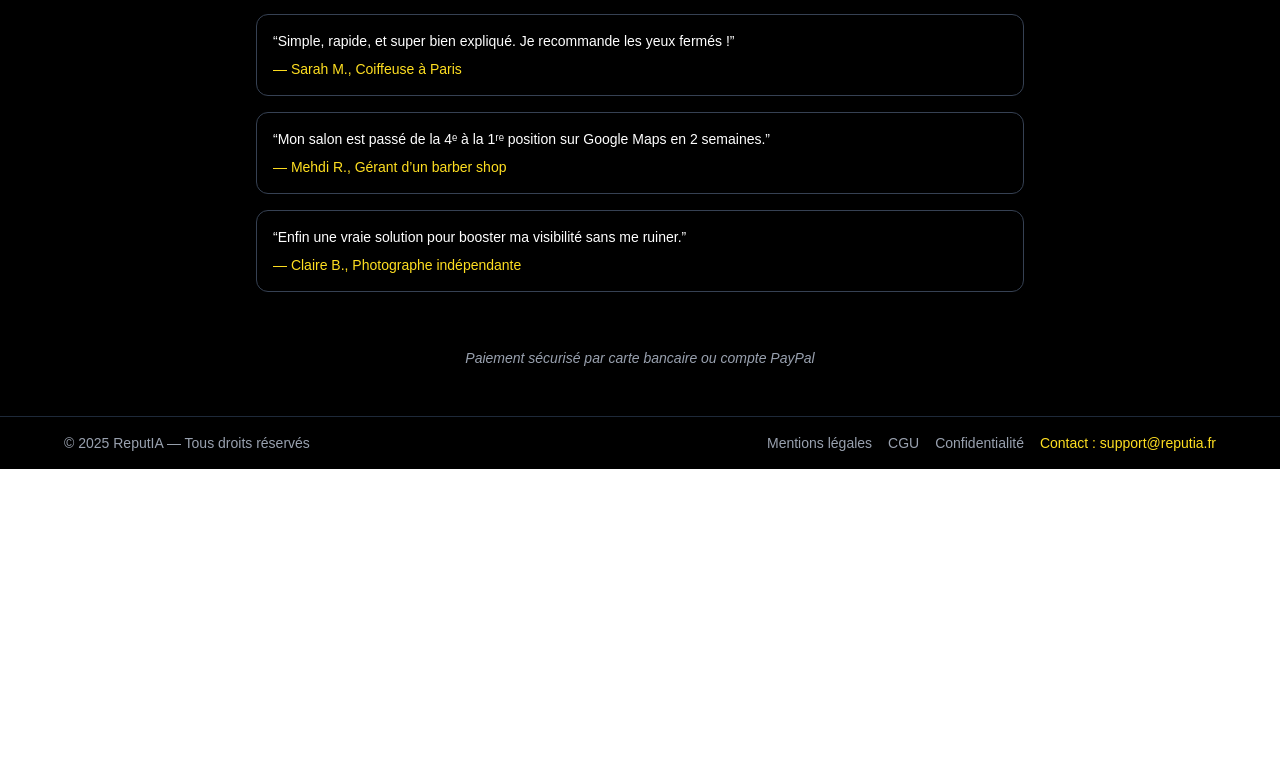
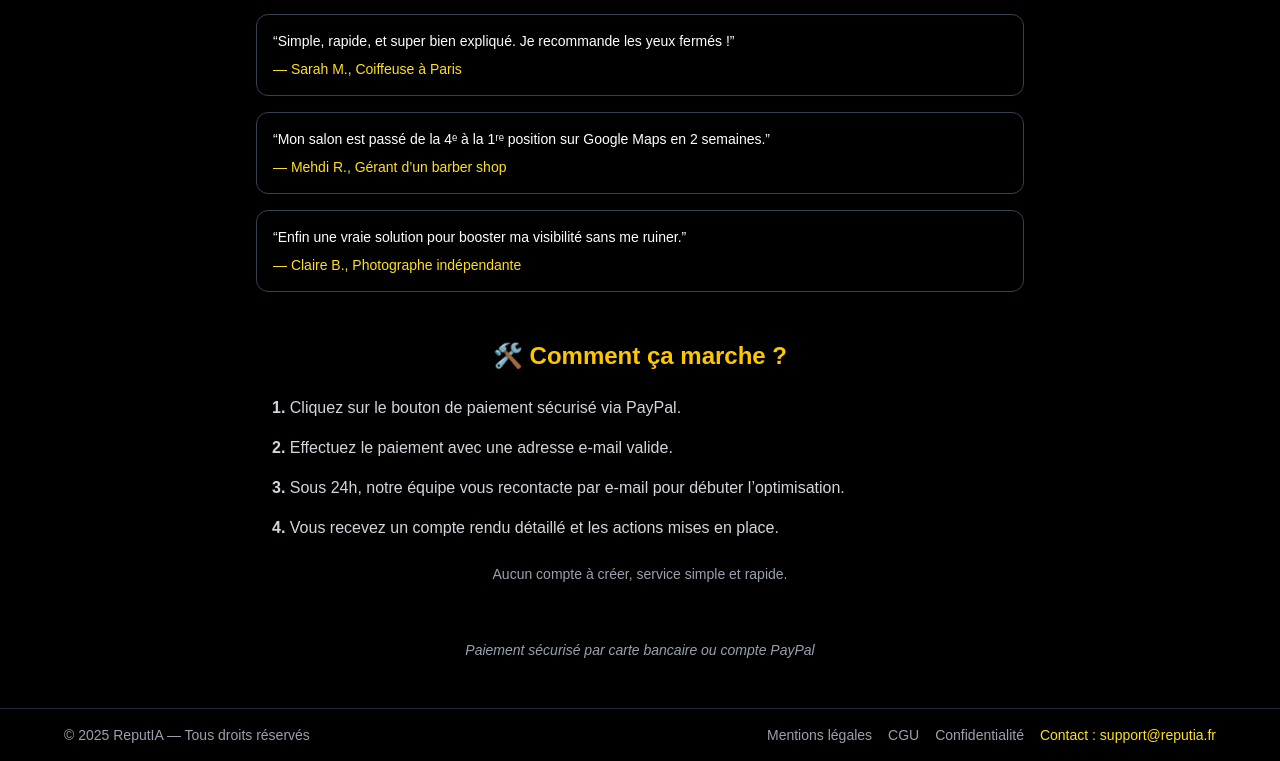
Before and after one commit to ReputIA/boost-landing, a Next.js app: page / in a window 1280 px wide. Shown: the part 612-1373 px from the top of the page. Before the commit the page ends 1081 px from the top, so only its background shows below. Built offline with nearby package versions, Linux system fonts and the light colour scheme.

Commit message:
Ajout section Comment ça marche + instructions avant paiement

```diff
--- a/src/pages/index.tsx
+++ b/src/pages/index.tsx
@@ -1,4 +1,3 @@
-
 'use client'
 
 import Image from 'next/image'
@@ -114,6 +113,21 @@ export default function Home() {
           </div>
         </div>
 
+        {/* SECTION COMMENT ÇA MARCHE */}
+        <div className="mt-12 w-full max-w-3xl">
+          <h2 className="text-2xl font-bold text-yellow-400 text-center mb-6">🛠️ Comment ça marche ?</h2>
+          <ol className="space-y-4 text-left text-base text-gray-300 px-4">
+            <li><strong>1.</strong> Cliquez sur le bouton de paiement sécurisé via PayPal.</li>
+            <li><strong>2.</strong> Effectuez le paiement avec une adresse e-mail valide.</li>
+            <li><strong>3.</strong> Sous 24h, notre équipe vous recontacte par e-mail pour débuter l’optimisation.</li>
+            <li><strong>4.</strong> Vous recevez un compte rendu détaillé et les actions mises en place.</li>
+          </ol>
+          <p className="mt-6 text-sm text-center text-gray-400">
+            Aucun compte à créer, service simple et rapide.
+          </p>
+        </div>
+
+        {/* BOUTON PAYPAL */}
         <div id="paypal-button-container" className="mt-10" />
         <p className="text-sm italic text-gray-400 mt-4">
           Paiement sécurisé par carte bancaire ou compte PayPal
```
